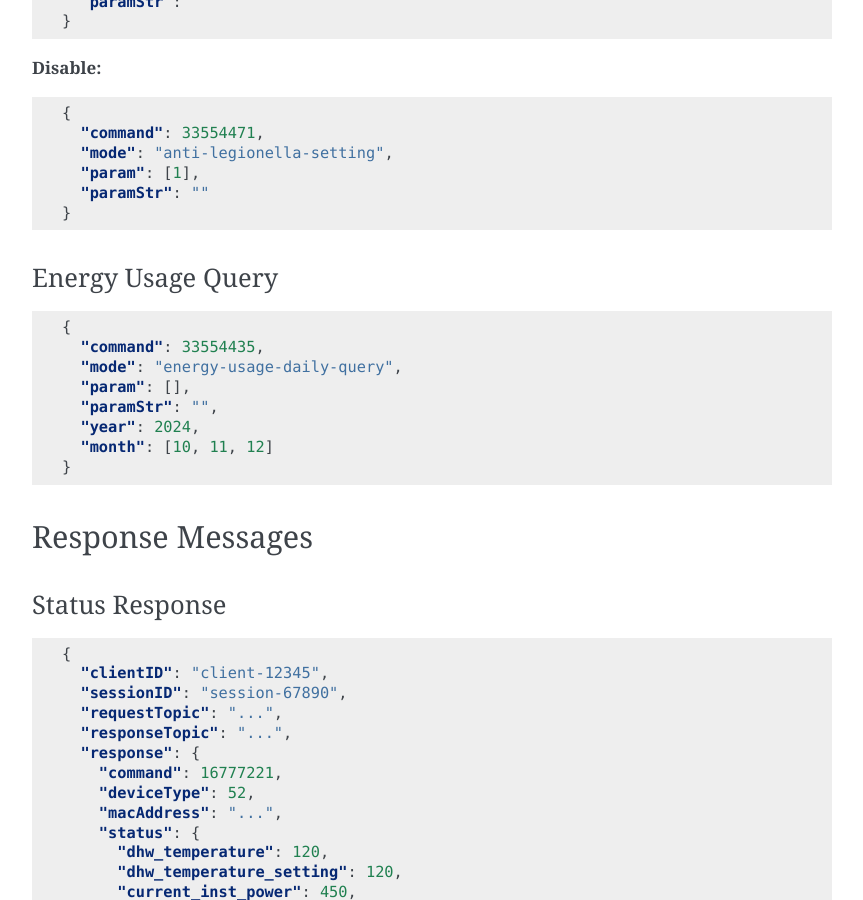
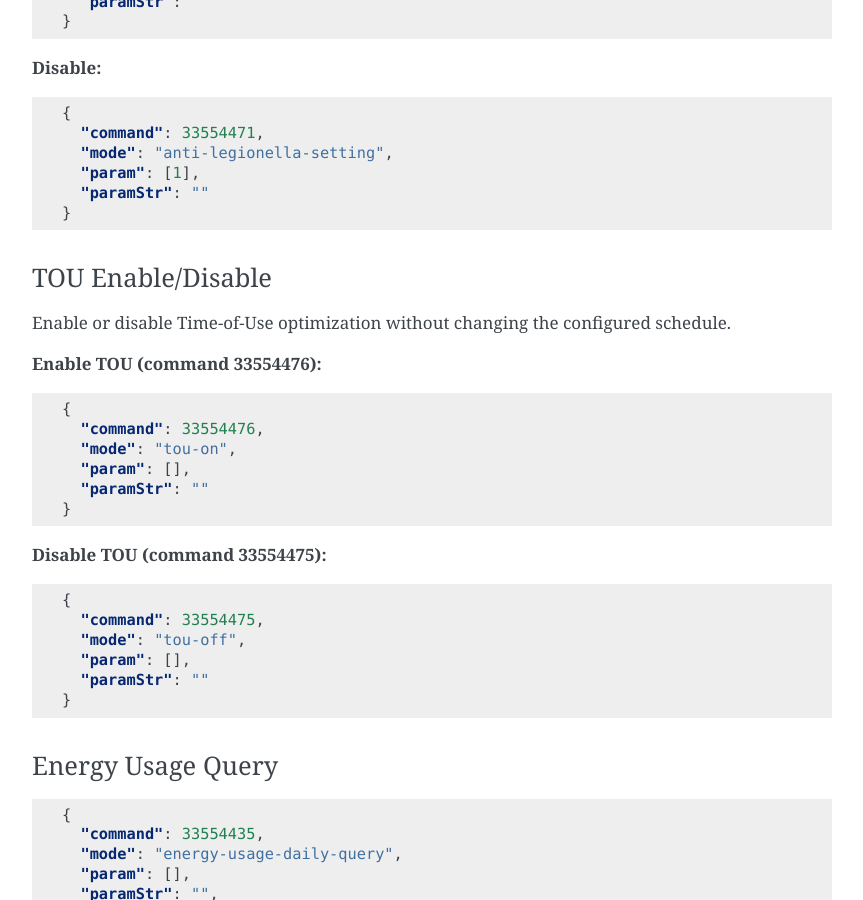
Before and after one commit to eman/nwp500-python, a Sphinx documentation site: the page built from docs/protocol/mqtt_protocol.rst, in a window 1280 px wide and 900 px high, scrolled down 4604 px. Shown: the whole window, without its empty margins (338-1201 px from the left). Built offline with Sphinx 7.4.7, drawn with Linux system fonts in a browser that asks for light colours.

Commit message:
docs: add TOU enable/disable command payload formats
Add detailed MQTT payload examples for TOU_ENABLE (33554476) and
TOU_DISABLE (33554475) commands to the protocol documentation,
matching the format used for other control commands.

```diff
--- a/docs/protocol/mqtt_protocol.rst
+++ b/docs/protocol/mqtt_protocol.rst
@@ -273,6 +273,33 @@ Anti-Legionella
      "paramStr": ""
    }
 
+TOU Enable/Disable
+------------------
+
+Enable or disable Time-of-Use optimization without changing the configured schedule.
+
+**Enable TOU (command 33554476):**
+
+.. code-block:: json
+
+   {
+     "command": 33554476,
+     "mode": "tou-on",
+     "param": [],
+     "paramStr": ""
+   }
+
+**Disable TOU (command 33554475):**
+
+.. code-block:: json
+
+   {
+     "command": 33554475,
+     "mode": "tou-off",
+     "param": [],
+     "paramStr": ""
+   }
+
 Energy Usage Query
 ------------------
 
```
